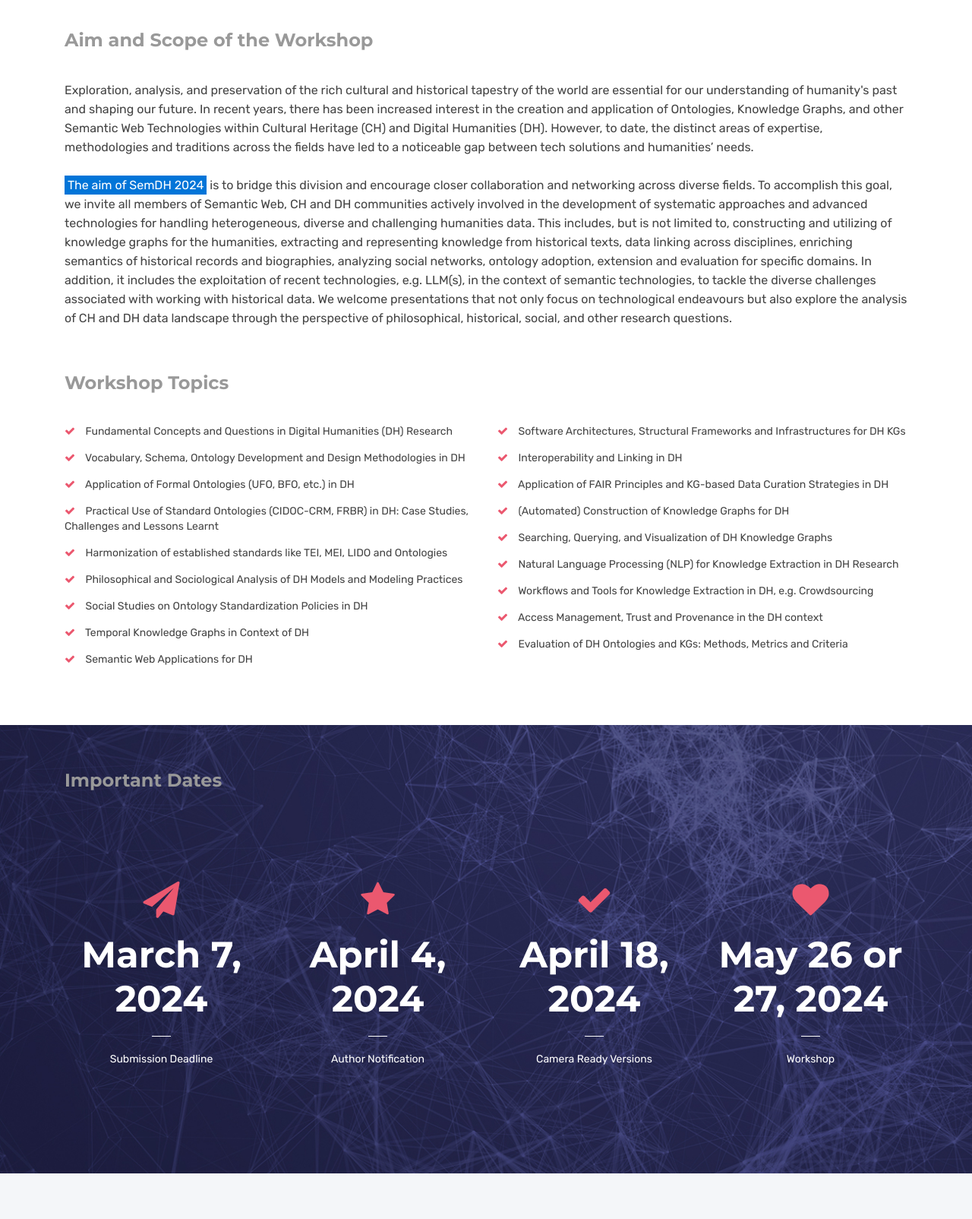
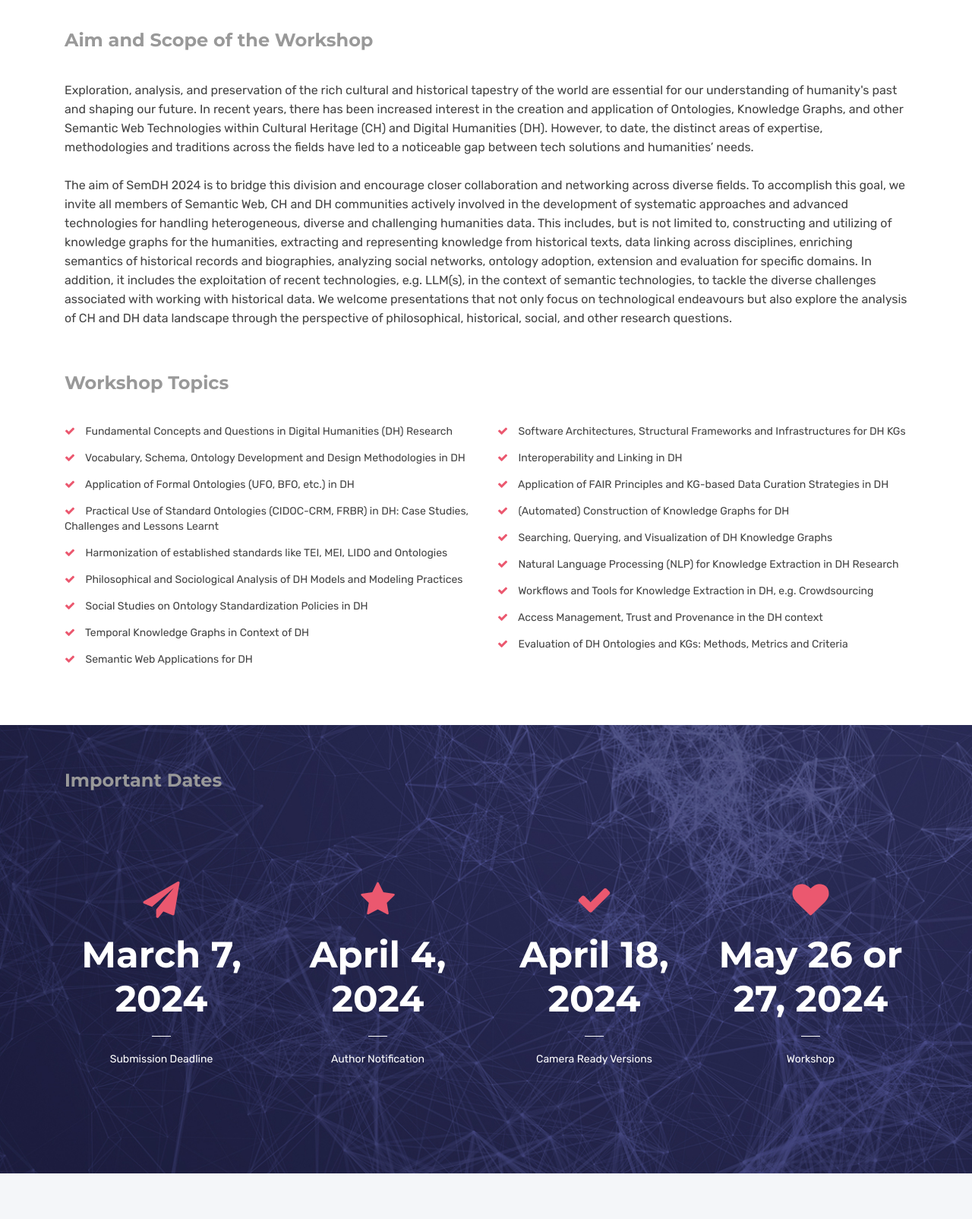
Before and after one commit to SemDH/semdh.github.io, a Jekyll site: the page built from index.html, in a window 1280 px wide. Shown: the part 440-2044 px from the top of the page at 76% size. Built offline with Jekyll 4.4.1, drawn with Linux system fonts in a browser that asks for light colours; grey boxes are pictures that could not be loaded.

Commit message:
cfp page

```diff
--- a/index.html
+++ b/index.html
@@ -53,7 +53,7 @@
     <h4 class="sub-title space-left">Aim and Scope of the Workshop</h4>
             <p class="lead">Exploration, analysis, and preservation of the rich cultural and historical tapestry of the world are essential for our understanding of humanity's past and shaping our future. In recent years, there has been increased interest in the creation and application of Ontologies, Knowledge Graphs, and other Semantic Web Technologies within Cultural Heritage (CH) and Digital Humanities (DH). However, to date, the distinct areas of expertise, methodologies and traditions across the fields have led to a noticeable gap between tech solutions and humanities’ needs. <br>
             <br>
-            <span class="bg-primary">The aim of SemDH 2024</span> is to bridge this division and encourage closer collaboration and networking across diverse fields. To accomplish this goal, we invite all members of Semantic Web, CH and DH communities actively involved in the development of systematic approaches and advanced technologies for handling heterogeneous, diverse and challenging humanities data. This includes, but is not limited to, constructing and utilizing of knowledge graphs for the humanities, extracting and representing knowledge from historical texts, data linking across disciplines, enriching semantics of historical records and biographies, analyzing social networks, ontology adoption, extension and evaluation for specific domains. In addition, it includes the exploitation of recent technologies, e.g. LLM(s), in the context of semantic technologies, to tackle the diverse challenges associated with working with historical data. We welcome presentations that not only focus on technological endeavours but also explore the analysis of CH and DH data landscape through the perspective of philosophical, historical, social, and other research questions. </p>
+            The aim of SemDH 2024 is to bridge this division and encourage closer collaboration and networking across diverse fields. To accomplish this goal, we invite all members of Semantic Web, CH and DH communities actively involved in the development of systematic approaches and advanced technologies for handling heterogeneous, diverse and challenging humanities data. This includes, but is not limited to, constructing and utilizing of knowledge graphs for the humanities, extracting and representing knowledge from historical texts, data linking across disciplines, enriching semantics of historical records and biographies, analyzing social networks, ontology adoption, extension and evaluation for specific domains. In addition, it includes the exploitation of recent technologies, e.g. LLM(s), in the context of semantic technologies, to tackle the diverse challenges associated with working with historical data. We welcome presentations that not only focus on technological endeavours but also explore the analysis of CH and DH data landscape through the perspective of philosophical, historical, social, and other research questions. </p>
       <div class="mb-60"></div>
       </div>
 
@@ -178,7 +178,7 @@
                 <h3><strong>Submissions</strong></h3>
                 <p> Workshop submissions must be written in English and formatted in the CEUR-WS.org proceedings style, single column format. All papers and abstracts have to be submitted electronically via EasyChair. Each accepted paper needs to be presented by one of the authors, who agrees to register and participate in SemDH2024.
                 </p>
-                <a href="#" class="page-scroll btn btn-lg btn-default-filled">Submit</a>
+                <a href="https://easychair.org/conferences/?conf=semdh2024" class="page-scroll btn btn-lg btn-default-filled">Submit</a>
               </div>
             </div>
             <div class="col-xs-12 col-sm-6">
@@ -186,7 +186,7 @@
                <img src="{{ BASE_PATH }}/assets/images/submission-color2.png" alt="">
               </figure>
             </div>
-
+            <div class="mb-60"></div>
           </div>
         </div>
         <div class="mb-60"></div>
```
